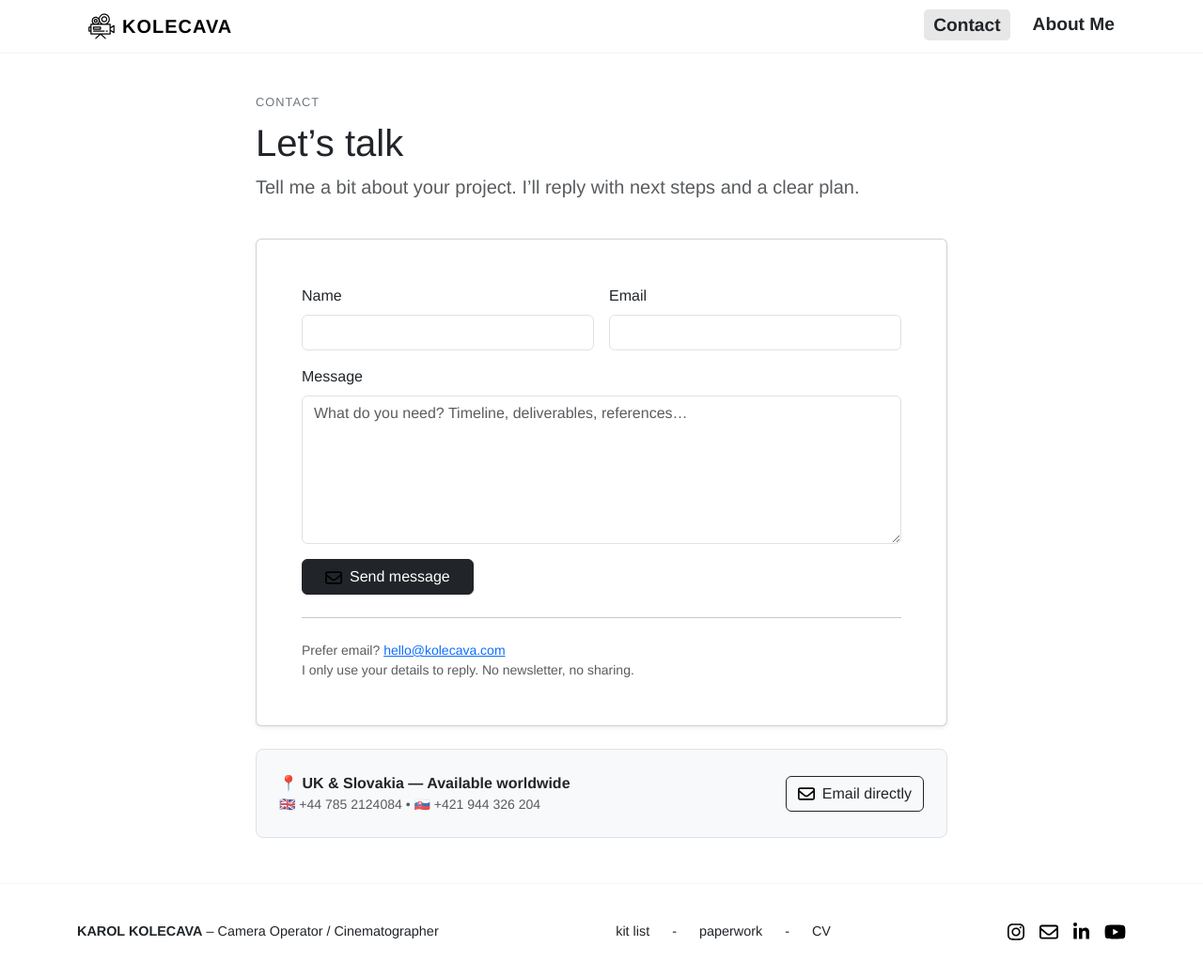
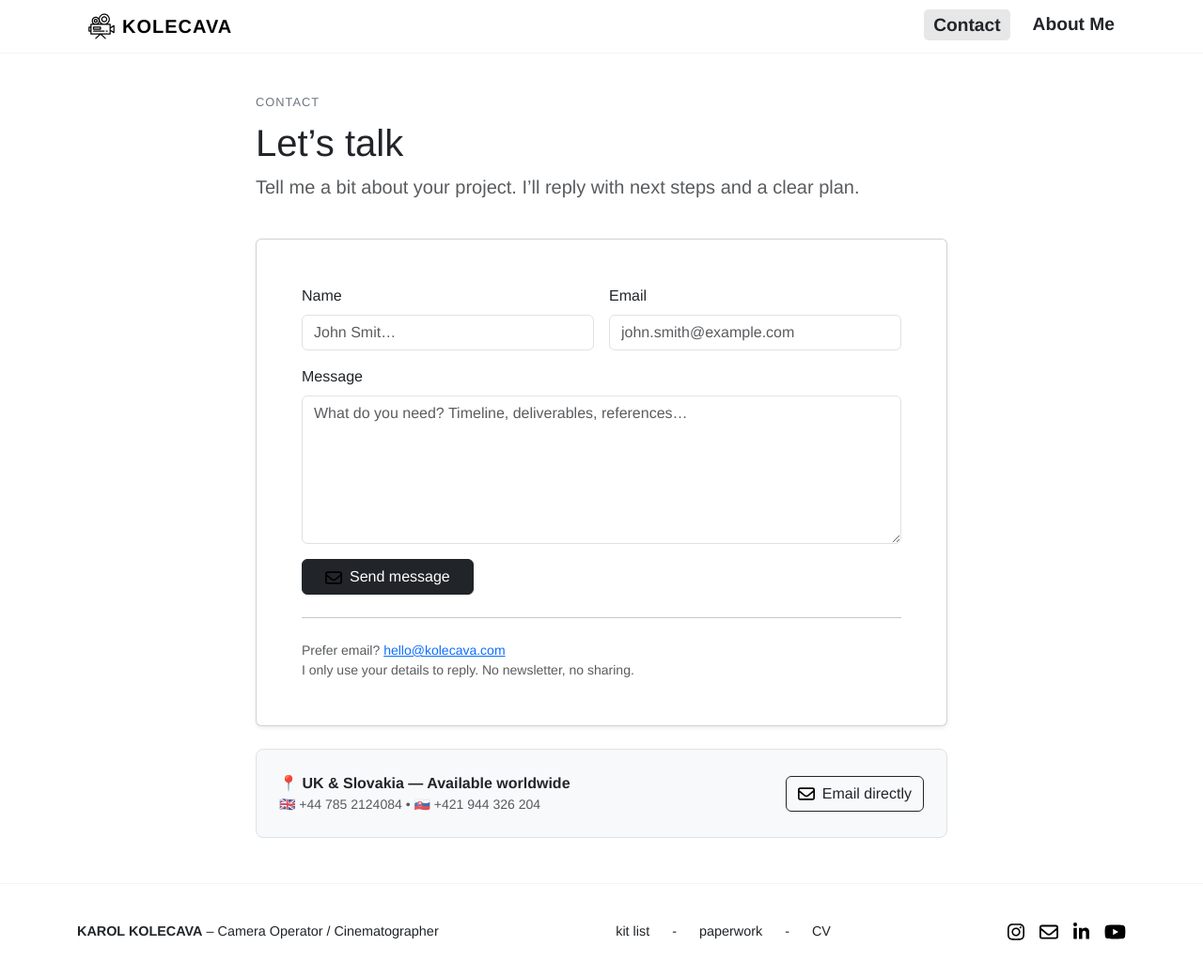
Before and after one commit to kkolecava/kolecava.com, a Jekyll site: the page built from pages/contact.md, in a window 1280 px wide and 1043 px high. Shown: the top 1040 px of the window at 94% size. Built offline with Jekyll 4.4.1, drawn with Linux system fonts in a browser that asks for light colours; nearby versions of some CDN libraries.

Commit message:
placeholders

```diff
--- a/pages/contact.md
+++ b/pages/contact.md
@@ -29,12 +29,12 @@ permalink: /contact/
             <div class="row g-3">
               <div class="col-md-6">
                 <label for="name" class="form-label">Name</label>
-                <input id="name" name="name" type="text" class="form-control" autocomplete="name" required>
+                <input id="name" name="name" type="text" class="form-control" autocomplete="name" required placeholder="John Smit…">
                 <div class="invalid-feedback">Please enter your name.</div>
               </div>
               <div class="col-md-6">
                 <label for="email" class="form-label">Email</label>
-                <input id="email" name="email" type="email" class="form-control" autocomplete="email" required>
+                <input id="email" name="email" type="email" class="form-control" autocomplete="email" required placeholder="john.smith@example.com">
                 <div class="invalid-feedback">Enter a valid email address.</div>
               </div>
               <div class="col-12">
```
Also changed, not shown: 1 other file.
